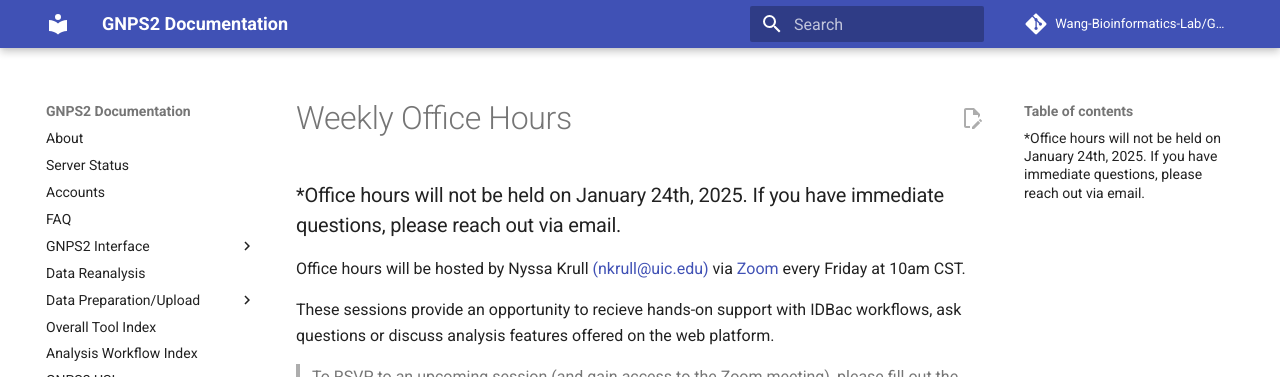
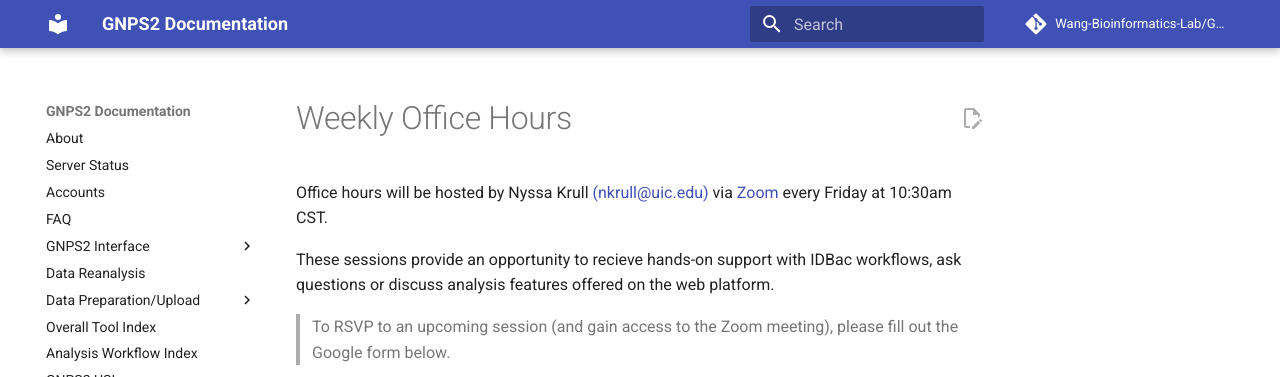
Before and after one commit to Wang-Bioinformatics-Lab/GNPS2_Documentation, an MkDocs documentation site: the page built from docs/idbacofficehours.md, in a window 1280 px wide and 900 px high, cut to the strip 0-377 px from the top of the window. Built offline with MkDocs 1.6.1 and Material for MkDocs 9.7.7, drawn with Linux system fonts in a browser that asks for light colours; comment, search, counter and statistics services are not loaded.

Commit message:
Update idbacofficehours.md

```diff
--- a/docs/idbacofficehours.md
+++ b/docs/idbacofficehours.md
@@ -1,7 +1,6 @@
 # Weekly Office Hours
-### *Office hours will not be held on January 24th, 2025. If you have immediate questions, please reach out via email.
 
-Office hours will be hosted by Nyssa Krull [(nkrull@uic.edu)](nkrull@uic.edu) via [Zoom](https://uic.zoom.us/j/85354946320?pwd=RmCgZ43hNraLe2F3JaLJygAbNeTmSJ.1) every Friday at 10am CST.
+Office hours will be hosted by Nyssa Krull [(nkrull@uic.edu)](nkrull@uic.edu) via [Zoom](https://uic.zoom.us/j/85354946320?pwd=RmCgZ43hNraLe2F3JaLJygAbNeTmSJ.1) every Friday at 10:30am CST.
 
 These sessions provide an opportunity to recieve hands-on support with IDBac workflows, ask questions or discuss analysis features offered on the web platform.
 <br>
```
